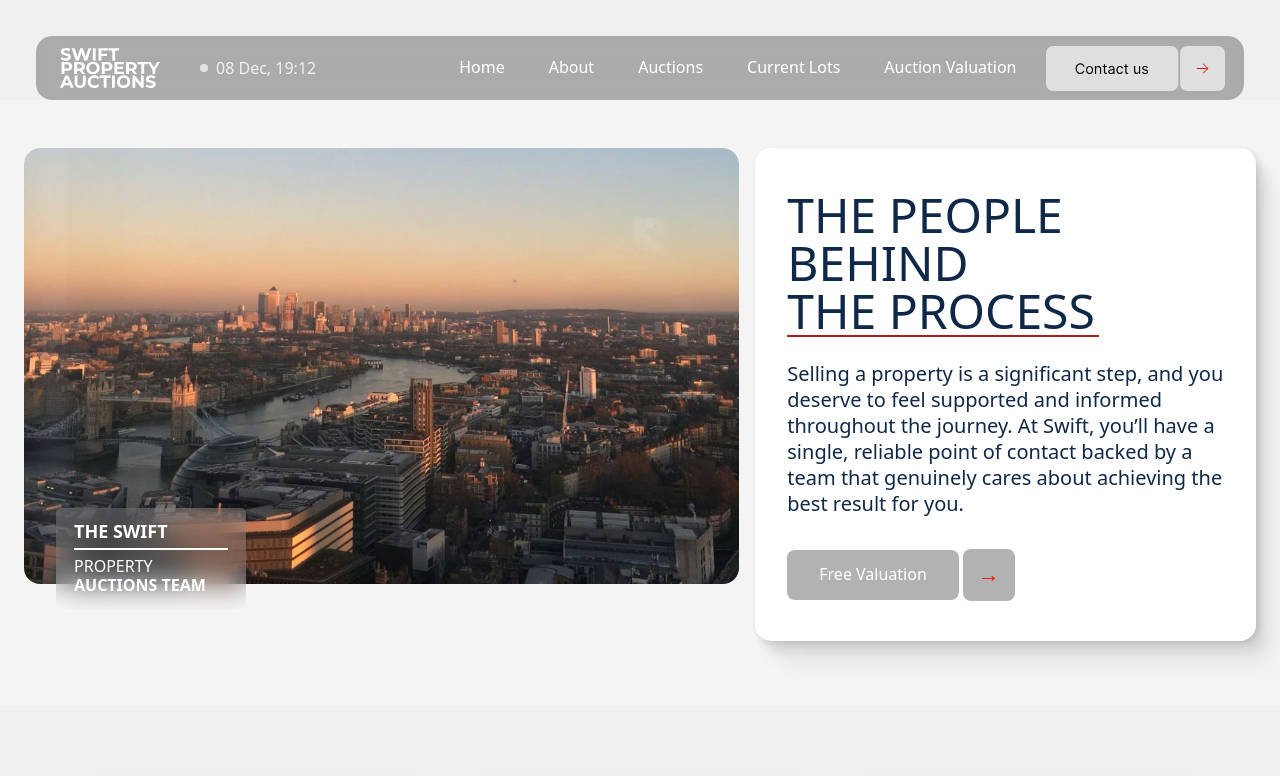
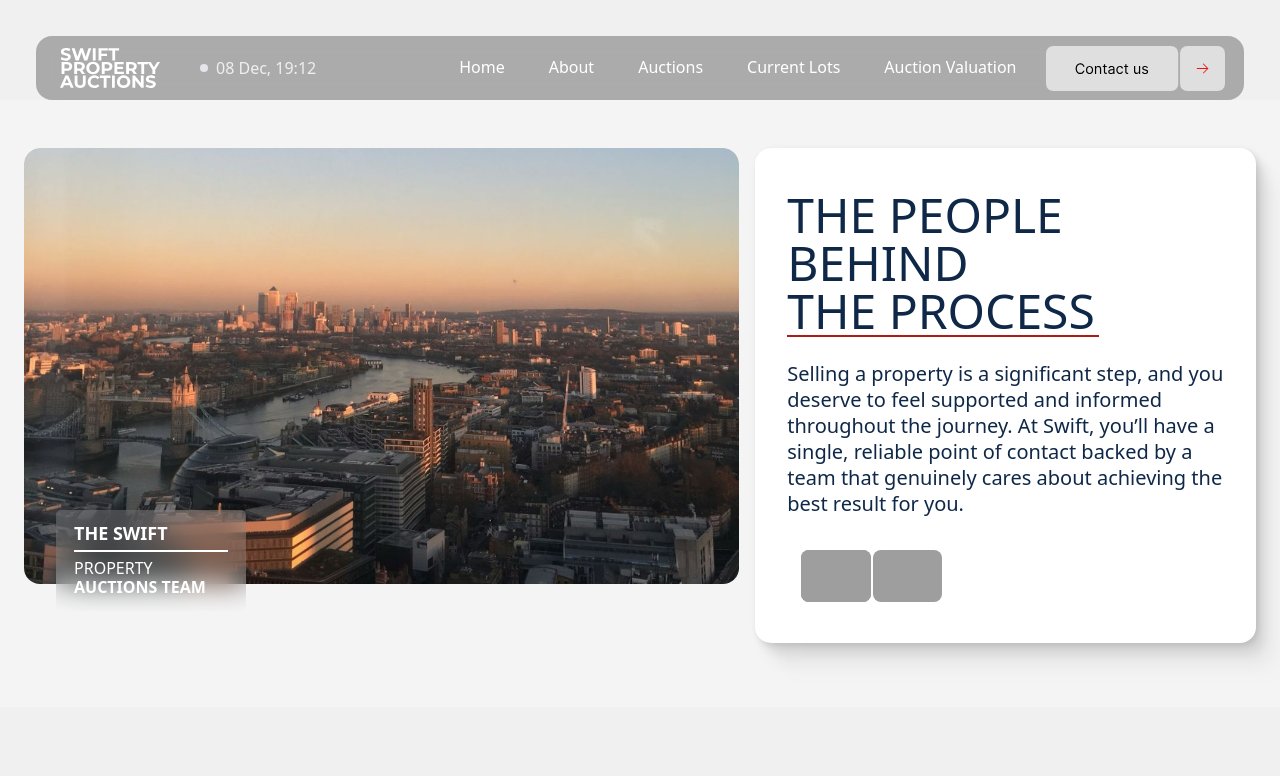
Before and after one commit to HalcyonLegion/swift-property-rework, a Flask app: page /about in a window 1280 px wide. Shown: the top 776 px of the page. Run offline with Flask 3, Linux system fonts and the light colour scheme; some libraries are stand-ins or nearby versions; some web fonts are replaced; grey boxes are pictures that could not be loaded.

Commit message:
fixed header

```diff
--- a/templates/about.html
+++ b/templates/about.html
@@ -127,14 +127,6 @@
 								</li>
 							</ul>
 							</li>
-							<li class="nl-simple" aria-haspopup="true"><a href="#lots-container">Current Lots</a>
-							<ul class="sub-menu">
-								<li aria-haspopup="true">
-								<a href="{{ url_for('home') }}#lots-container">Current Auction</a>
-								</li>
-								<li aria-haspopup="true">
-								<a href="{{ url_for('available_lots') }}">Available Lots</a>
-								</li>
 							<li class="nl-simple" aria-haspopup="true"><a href="#">Current Lots</a>
 							<ul class="sub-menu">
 								<li aria-haspopup="true">
@@ -144,10 +136,6 @@
 								<a href="{{ url_for('available_lots') }}">Available Lots</a>
 								</li>
 								<li aria-haspopup="true">
-								<a href="{{ url_for('bidder_registration') }}">Bidder Registration</a>
-								</li>
-							</ul>
-							</li>		<li aria-haspopup="true">
 								<a href="{{ url_for('bidder_registration') }}">Bidder Registration</a>
 								</li>
 							</ul>
@@ -216,21 +204,22 @@
 						cares about achieving the best result for you.
 						</p>
 
-						<div class="about-hero-cta">
+						<div class="auction-feature-cta">
 											<a
 											href="{{ url_for('valuation') }}"
-							class="about-hero-cta-main"
+											class="auction-feature-cta-main"
+											aria-label="Valuation"
 											>
-							Free Valuation
-						</a>
+											<!-- Background SVG with text -->
+											<img src="{{ url_for('static', filename='images/freevaldnew.svg') }}"
+												alt=""
+												class="svg-pill-bg">
 
-						<a
-							href="{{ url_for('valuation') }}"
-							class="about-hero-cta-arrow"
-							aria-label="Go to Free Valuation"
-						>
-							<!-- simple arrow, you can swap to SVG if you like -->
-							<span class="about-hero-arrow-icon">→</span>
+											<!-- Separate arrow icon -->
+											<img src="{{ url_for('static', filename='images/superArrow.svg') }}"
+												alt=""
+												aria-hidden="true"
+												class="svg-pill-arrow">
 											</a>
 										</div>
 					</div>
--- a/templates/auction_selling_guide.html
+++ b/templates/auction_selling_guide.html
@@ -145,10 +145,6 @@
 								<a href="{{ url_for('available_lots') }}">Available Lots</a>
 								</li>
 								<li aria-haspopup="true">
-								<a href="{{ url_for('bidder_registration') }}">Bidder Registration</a>
-								</li>
-							</ul>
-							</li>		<li aria-haspopup="true">
 								<a href="{{ url_for('bidder_registration') }}">Bidder Registration</a>
 								</li>
 							</ul>
--- a/templates/available_lots.html
+++ b/templates/available_lots.html
@@ -145,10 +145,6 @@
 								<a href="{{ url_for('available_lots') }}">Available Lots</a>
 								</li>
 								<li aria-haspopup="true">
-								<a href="{{ url_for('bidder_registration') }}">Bidder Registration</a>
-								</li>
-							</ul>
-							</li>		<li aria-haspopup="true">
 								<a href="{{ url_for('bidder_registration') }}">Bidder Registration</a>
 								</li>
 							</ul>
--- a/templates/benefits_of_auctions.html
+++ b/templates/benefits_of_auctions.html
@@ -145,10 +145,6 @@
 								<a href="{{ url_for('available_lots') }}">Available Lots</a>
 								</li>
 								<li aria-haspopup="true">
-								<a href="{{ url_for('bidder_registration') }}">Bidder Registration</a>
-								</li>
-							</ul>
-							</li>		<li aria-haspopup="true">
 								<a href="{{ url_for('bidder_registration') }}">Bidder Registration</a>
 								</li>
 							</ul>
--- a/templates/bidder_registration.html
+++ b/templates/bidder_registration.html
@@ -145,10 +145,6 @@
 								<a href="{{ url_for('available_lots') }}">Available Lots</a>
 								</li>
 								<li aria-haspopup="true">
-								<a href="{{ url_for('bidder_registration') }}">Bidder Registration</a>
-								</li>
-							</ul>
-							</li>		<li aria-haspopup="true">
 								<a href="{{ url_for('bidder_registration') }}">Bidder Registration</a>
 								</li>
 							</ul>
--- a/templates/blogs.html
+++ b/templates/blogs.html
@@ -145,10 +145,6 @@
 								<a href="{{ url_for('available_lots') }}">Available Lots</a>
 								</li>
 								<li aria-haspopup="true">
-								<a href="{{ url_for('bidder_registration') }}">Bidder Registration</a>
-								</li>
-							</ul>
-							</li>		<li aria-haspopup="true">
 								<a href="{{ url_for('bidder_registration') }}">Bidder Registration</a>
 								</li>
 							</ul>
--- a/templates/complaint_procedure.html
+++ b/templates/complaint_procedure.html
@@ -145,10 +145,6 @@
 								<a href="{{ url_for('available_lots') }}">Available Lots</a>
 								</li>
 								<li aria-haspopup="true">
-								<a href="{{ url_for('bidder_registration') }}">Bidder Registration</a>
-								</li>
-							</ul>
-							</li>		<li aria-haspopup="true">
 								<a href="{{ url_for('bidder_registration') }}">Bidder Registration</a>
 								</li>
 							</ul>
--- a/templates/contact.html
+++ b/templates/contact.html
@@ -145,10 +145,6 @@
 								<a href="{{ url_for('available_lots') }}">Available Lots</a>
 								</li>
 								<li aria-haspopup="true">
-								<a href="{{ url_for('bidder_registration') }}">Bidder Registration</a>
-								</li>
-							</ul>
-							</li>		<li aria-haspopup="true">
 								<a href="{{ url_for('bidder_registration') }}">Bidder Registration</a>
 								</li>
 							</ul>
--- a/templates/current_lots.html
+++ b/templates/current_lots.html
@@ -145,10 +145,6 @@
 								<a href="{{ url_for('available_lots') }}">Available Lots</a>
 								</li>
 								<li aria-haspopup="true">
-								<a href="{{ url_for('bidder_registration') }}">Bidder Registration</a>
-								</li>
-							</ul>
-							</li>		<li aria-haspopup="true">
 								<a href="{{ url_for('bidder_registration') }}">Bidder Registration</a>
 								</li>
 							</ul>
--- a/templates/error.html
+++ b/templates/error.html
@@ -144,10 +144,6 @@
 								<a href="{{ url_for('available_lots') }}">Available Lots</a>
 								</li>
 								<li aria-haspopup="true">
-								<a href="{{ url_for('bidder_registration') }}">Bidder Registration</a>
-								</li>
-							</ul>
-							</li>		<li aria-haspopup="true">
 								<a href="{{ url_for('bidder_registration') }}">Bidder Registration</a>
 								</li>
 							</ul>
--- a/templates/future_auctions_dates.html
+++ b/templates/future_auctions_dates.html
@@ -145,10 +145,6 @@
 								<a href="{{ url_for('available_lots') }}">Available Lots</a>
 								</li>
 								<li aria-haspopup="true">
-								<a href="{{ url_for('bidder_registration') }}">Bidder Registration</a>
-								</li>
-							</ul>
-							</li>		<li aria-haspopup="true">
 								<a href="{{ url_for('bidder_registration') }}">Bidder Registration</a>
 								</li>
 							</ul>
--- a/templates/lot_details.html
+++ b/templates/lot_details.html
@@ -144,10 +144,6 @@
 								<a href="{{ url_for('available_lots') }}">Available Lots</a>
 								</li>
 								<li aria-haspopup="true">
-								<a href="{{ url_for('bidder_registration') }}">Bidder Registration</a>
-								</li>
-							</ul>
-							</li>		<li aria-haspopup="true">
 								<a href="{{ url_for('bidder_registration') }}">Bidder Registration</a>
 								</li>
 							</ul>
--- a/templates/previous_auctions.html
+++ b/templates/previous_auctions.html
@@ -145,10 +145,6 @@
 								<a href="{{ url_for('available_lots') }}">Available Lots</a>
 								</li>
 								<li aria-haspopup="true">
-								<a href="{{ url_for('bidder_registration') }}">Bidder Registration</a>
-								</li>
-							</ul>
-							</li>		<li aria-haspopup="true">
 								<a href="{{ url_for('bidder_registration') }}">Bidder Registration</a>
 								</li>
 							</ul>
--- a/templates/previous_lot_details.html
+++ b/templates/previous_lot_details.html
@@ -145,10 +145,6 @@
 								<a href="{{ url_for('available_lots') }}">Available Lots</a>
 								</li>
 								<li aria-haspopup="true">
-								<a href="{{ url_for('bidder_registration') }}">Bidder Registration</a>
-								</li>
-							</ul>
-							</li>		<li aria-haspopup="true">
 								<a href="{{ url_for('bidder_registration') }}">Bidder Registration</a>
 								</li>
 							</ul>
--- a/templates/privacy_policy.html
+++ b/templates/privacy_policy.html
@@ -145,10 +145,6 @@
 								<a href="{{ url_for('available_lots') }}">Available Lots</a>
 								</li>
 								<li aria-haspopup="true">
-								<a href="{{ url_for('bidder_registration') }}">Bidder Registration</a>
-								</li>
-							</ul>
-							</li>		<li aria-haspopup="true">
 								<a href="{{ url_for('bidder_registration') }}">Bidder Registration</a>
 								</li>
 							</ul>
--- a/templates/private_sales.html
+++ b/templates/private_sales.html
@@ -145,10 +145,6 @@
 								<a href="{{ url_for('available_lots') }}">Available Lots</a>
 								</li>
 								<li aria-haspopup="true">
-								<a href="{{ url_for('bidder_registration') }}">Bidder Registration</a>
-								</li>
-							</ul>
-							</li>		<li aria-haspopup="true">
 								<a href="{{ url_for('bidder_registration') }}">Bidder Registration</a>
 								</li>
 							</ul>
--- a/templates/valuation.html
+++ b/templates/valuation.html
@@ -145,10 +145,6 @@
 								<a href="{{ url_for('available_lots') }}">Available Lots</a>
 								</li>
 								<li aria-haspopup="true">
-								<a href="{{ url_for('bidder_registration') }}">Bidder Registration</a>
-								</li>
-							</ul>
-							</li>		<li aria-haspopup="true">
 								<a href="{{ url_for('bidder_registration') }}">Bidder Registration</a>
 								</li>
 							</ul>
```
Lines whose indentation alone changed are shown as unchanged.
